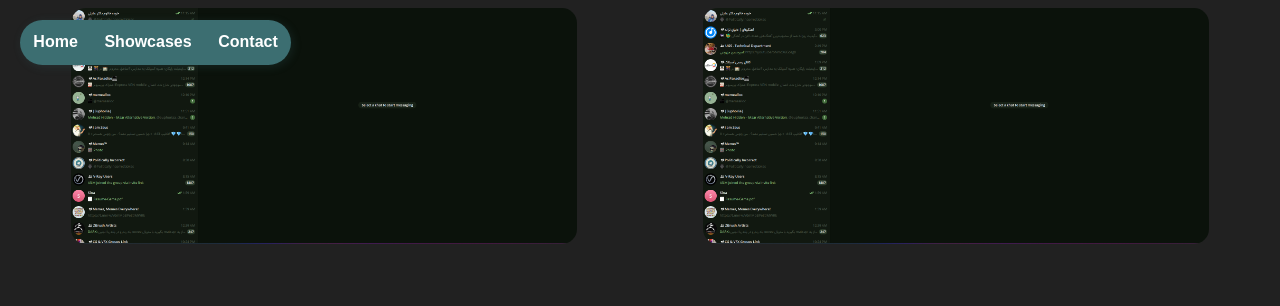
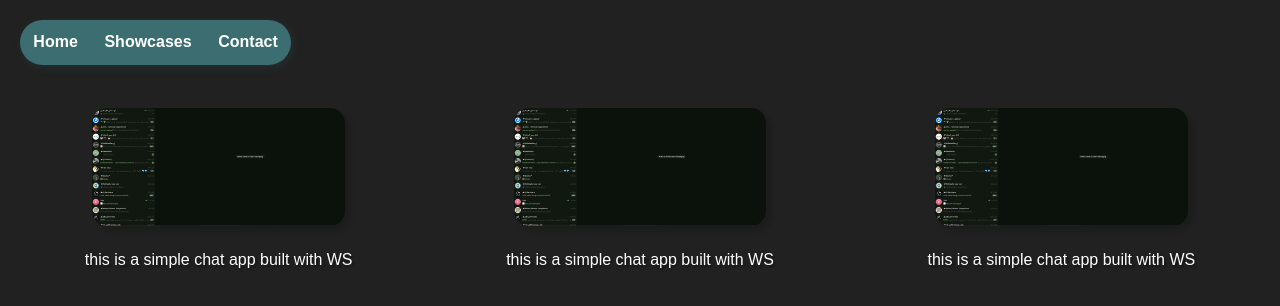
Before and after one commit to Reffined/back-end-portfolio, a SvelteKit app: page /showcase in a window 1280 px wide. Shown: the top 306 px of the page. Built offline with nearby package versions, Linux system fonts and the light colour scheme.

Commit message:
finished showcase component

```diff
--- /dev/null
+++ b/src/lib/ShowcasePreview.svelte
@@ -0,0 +1,38 @@
+<script lang="ts">
+	export let src: string;
+	export let text: string;
+	export let alt: string;
+</script>
+
+<div class="container">
+	<img {src} {alt} />
+	<p>{text}</p>
+</div>
+
+<style>
+	.container {
+		display: flex;
+		flex-direction: column;
+		align-items: center;
+		margin: 100px 0px;
+	}
+
+	p {
+		color: white;
+		font-family: 'Noto Sans Cypro Minoan', sans-serif;
+		text-align: center;
+		padding: 2%;
+		text-shadow: 2px 2px 2px rgba(0, 0, 0, 0.342);
+	}
+	img {
+		max-width: 60%;
+		object-fit: cover;
+		border-radius: 15px;
+		transition-duration: 0.5s;
+		box-shadow: 5px 5px 5px rgba(0, 0, 0, 0.158);
+	}
+	img:hover {
+		scale: 2;
+		rotate: 5deg;
+	}
+</style>
--- a/src/routes/showcase/+page.svelte
+++ b/src/routes/showcase/+page.svelte
@@ -1,5 +1,6 @@
 <script lang="ts">
 	import Navbar from '$lib/Navbar.svelte';
+	import ShowcasePreview from '$lib/ShowcasePreview.svelte';
 	import chat from '$lib/images/chat.png';
 </script>
 
@@ -7,10 +8,13 @@
 
 <div class="layout">
 	<div class="column">
-		<img src={chat} alt="chat" />
+		<ShowcasePreview src={chat} alt="chat" text="this is a simple chat app built with WS" />
 	</div>
 	<div class="column">
-		<img src={chat} alt="chat" />
+		<ShowcasePreview src={chat} alt="chat" text="this is a simple chat app built with WS" />
+	</div>
+	<div class="column">
+		<ShowcasePreview src={chat} alt="chat" text="this is a simple chat app built with WS" />
 	</div>
 </div>
 
@@ -20,15 +24,10 @@
 		flex-direction: row;
 	}
 
-	img {
-		max-width: 80%;
-		object-fit: cover;
-		border-radius: 15px;
-	}
-
 	.column {
 		display: flex;
 		flex-direction: column;
 		align-items: center;
+		align-content: center;
 	}
 </style>
```
